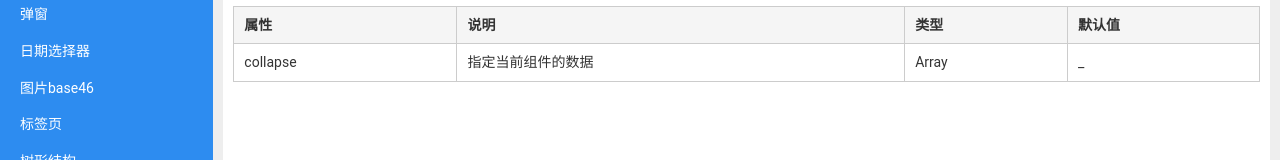
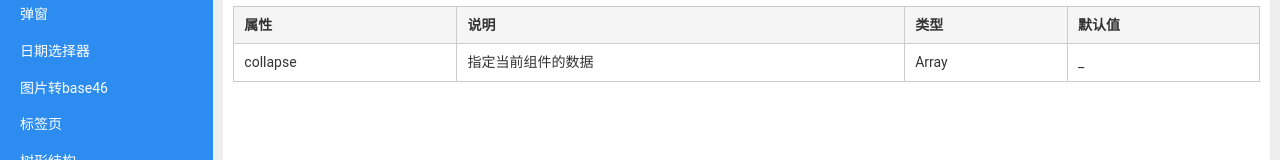
Before and after one commit to you85630/vue-YouUI, a Vue app: page /#/home/collapse in a window 1280 px wide. Shown: the part 228-388 px from the top of the page. Built offline with nearby package versions, Linux system fonts and the light colour scheme; a small style sheet from the web is missing.

Commit message:
修改导航

```diff
--- a/src/vuex/index.js
+++ b/src/vuex/index.js
@@ -40,7 +40,7 @@ export default new Vuex.Store({
         linkto: '/home/datePicker'
       },
       {
-        name: '图片base46',
+        name: '图片转base46',
         linkto: '/home/upload'
       },
       {
```
Also changed, not shown: src/router/index.js (+15 -0 lines), 4 other files (tests, documents, lock files or other folders).
